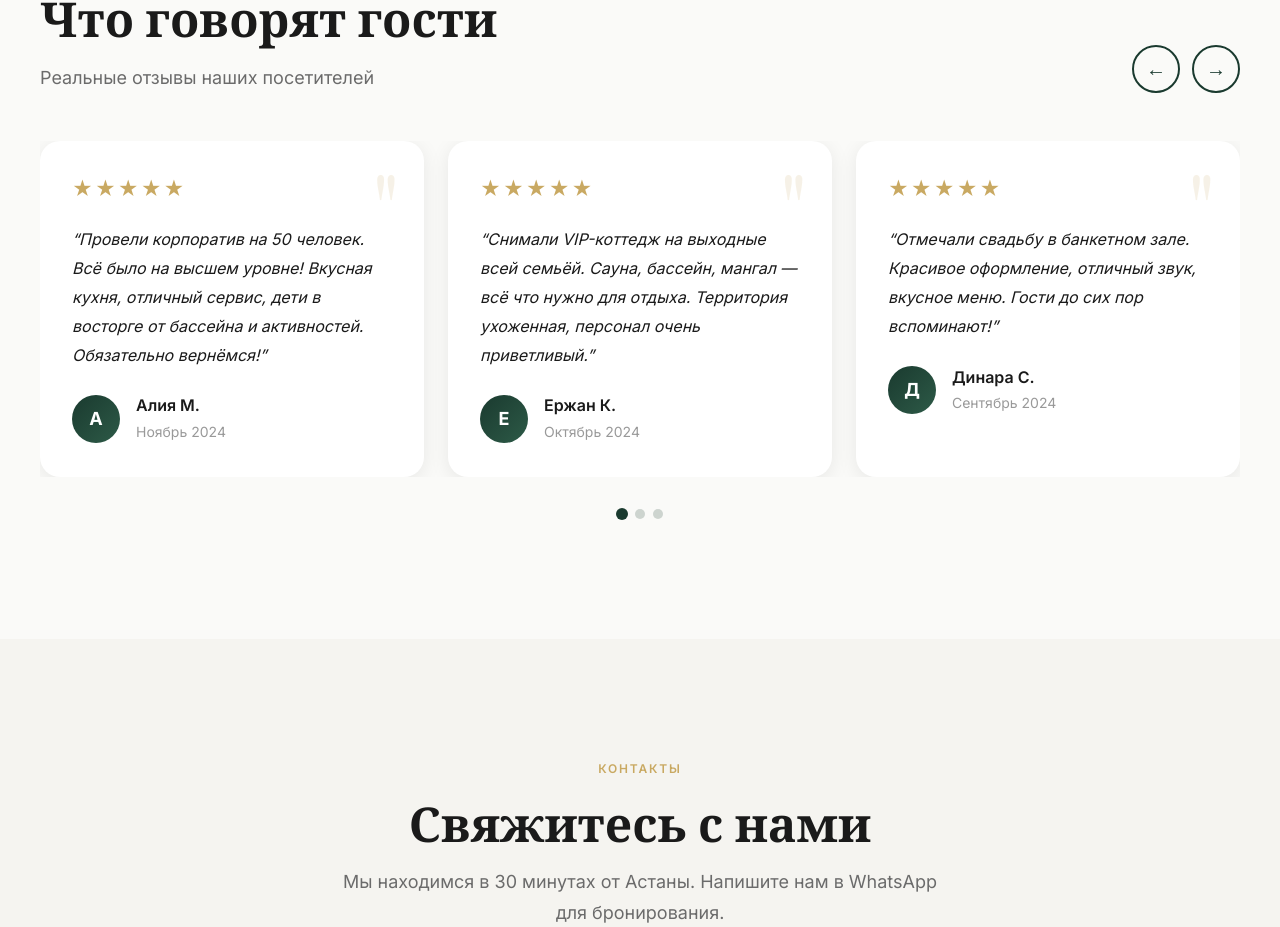
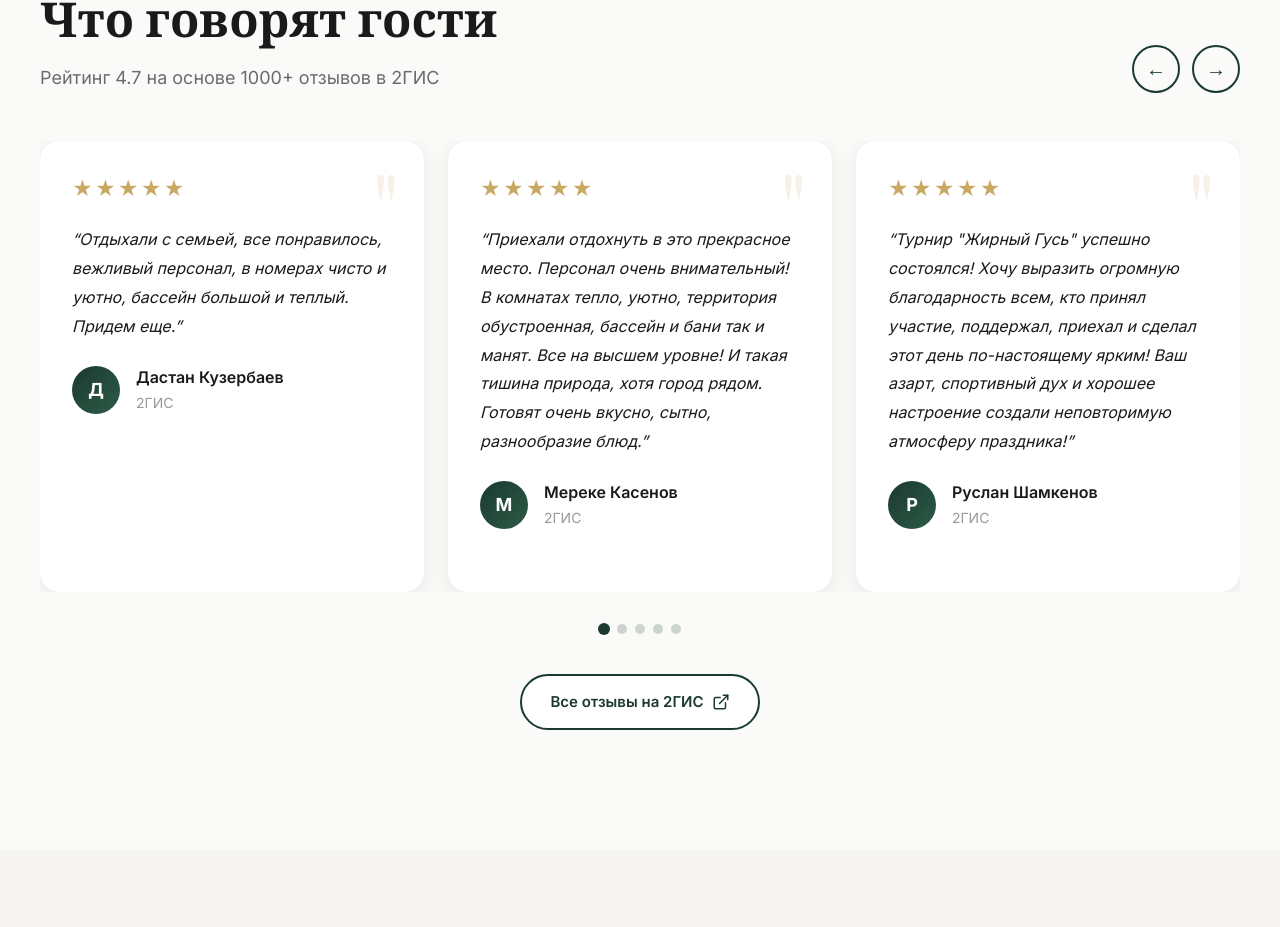
Before and after one commit to sulejmenRPG/beibarys-site, a Next.js app: page / in a window 1280 px wide. Shown: the part 9933-10860 px from the top of the page. Built offline with nearby package versions, Linux system fonts and the light colour scheme.

Commit message:
Add 7 real reviews from 2GIS with link to all reviews

```diff
--- a/src/components/Reviews.module.css
+++ b/src/components/Reviews.module.css
@@ -247,3 +247,30 @@
     background: var(--color-primary);
     transform: scale(1.2);
 }
+
+/* 2GIS Link */
+.moreLink {
+    display: flex;
+    justify-content: center;
+    margin-top: 40px;
+}
+
+.gisLink {
+    display: inline-flex;
+    align-items: center;
+    gap: 8px;
+    padding: 14px 28px;
+    background: var(--color-bg-card);
+    color: var(--color-primary);
+    font-weight: 600;
+    font-size: 0.9375rem;
+    text-decoration: none;
+    border-radius: var(--radius-full);
+    border: 2px solid var(--color-primary);
+    transition: all var(--transition-base);
+}
+
+.gisLink:hover {
+    background: var(--color-primary);
+    color: var(--color-text-inverse);
+}
--- a/src/components/Reviews.tsx
+++ b/src/components/Reviews.tsx
@@ -2,71 +2,73 @@
 
 import { useState } from 'react';
 import styles from './Reviews.module.css';
+import { ExternalLink } from 'lucide-react';
 
 interface Review {
     id: string;
     name: string;
-    date: string;
     rating: number;
     text: string;
 }
 
-interface ReviewsProps {
-    reviews?: Review[];
-}
-
-const defaultReviews = [
+const reviews: Review[] = [
     {
         id: '1',
-        name: 'Алия М.',
-        date: 'Ноябрь 2024',
+        name: 'Дастан Кузербаев',
         rating: 5,
-        text: 'Провели корпоратив на 50 человек. Всё было на высшем уровне! Вкусная кухня, отличный сервис, дети в восторге от бассейна и активностей. Обязательно вернёмся!',
+        text: 'Отдыхали с семьей, все понравилось, вежливый персонал, в номерах чисто и уютно, бассейн большой и теплый. Придем еще.',
     },
     {
         id: '2',
-        name: 'Ержан К.',
-        date: 'Октябрь 2024',
+        name: 'Мереке Касенов',
         rating: 5,
-        text: 'Снимали VIP-коттедж на выходные всей семьёй. Сауна, бассейн, мангал — всё что нужно для отдыха. Территория ухоженная, персонал очень приветливый.',
+        text: 'Приехали отдохнуть в это прекрасное место. Персонал очень внимательный! В комнатах тепло, уютно, территория обустроенная, бассейн и бани так и манят. Все на высшем уровне! И такая тишина природа, хотя город рядом. Готовят очень вкусно, сытно, разнообразие блюд.',
     },
     {
         id: '3',
-        name: 'Динара С.',
-        date: 'Сентябрь 2024',
+        name: 'Руслан Шамкенов',
         rating: 5,
-        text: 'Отмечали свадьбу в банкетном зале. Красивое оформление, отличный звук, вкусное меню. Гости до сих пор вспоминают!',
+        text: 'Турнир "Жирный Гусь" успешно состоялся! Хочу выразить огромную благодарность всем, кто принял участие, поддержал, приехал и сделал этот день по-настоящему ярким! Ваш азарт, спортивный дух и хорошее настроение создали неповторимую атмосферу праздника!',
     },
     {
         id: '4',
-        name: 'Нурлан Б.',
-        date: 'Август 2024',
-        rating: 4,
-        text: 'Взяли беседку на день рождения. Стрельба из лука и бампербол — это что-то! Рекомендую для активного отдыха с друзьями.',
+        name: 'Асылбек Даулетжанов',
+        rating: 5,
+        text: 'Сегодня заехали с семьей на денек, посетили крытый бассейн, сауну и хаммам. Все классно, хороший сервис. А завершили день в ресторане, кухня очень вкусная, атмосфера уютная, персонал вежливый и доброжелательный! Очень понравилось все, приедем еще много раз!',
     },
     {
         id: '5',
-        name: 'Айгуль Т.',
-        date: 'Июль 2024',
+        name: 'Зауре Тулепбергенова',
         rating: 5,
-        text: 'Идеальное место для семейного отдыха. Дети купались в бассейне, мы отдыхали в беседке. Чисто, уютно, еда вкусная.',
+        text: 'Спасибо большое, всё супер. Отличная кухня, обслуживание на высоте! Рекомендую.',
+    },
+    {
+        id: '6',
+        name: 'Бауржан Мусин',
+        rating: 5,
+        text: 'Сегодня принимал участие в соревновании по стендовой стрельбе. Организация на высшем уровне, атмосфера всего комплекса супер. Кухня вкусная. Одним словом всем советую!',
+    },
+    {
+        id: '7',
+        name: 'Асемгуль Жанбуршина',
+        rating: 5,
+        text: 'Кухня приятно удивила, шеф повар Маруф очень профессиональный. Салат сельдь под шубой был чудесный. Новинка — блюдо с курицей, рататуй под сырной корочкой интересное и сытное блюдо. Официанты и обслуживание также на отличном уровне. Большое спасибо руководству и коллективу Бейбарыс.',
     },
 ];
 
-export default function Reviews({ reviews }: ReviewsProps) {
-    const data = reviews || defaultReviews;
+export default function Reviews() {
     const [currentIndex, setCurrentIndex] = useState(0);
     const visibleReviews = 3;
 
     const nextSlide = () => {
         setCurrentIndex((prev) =>
-            prev + 1 >= data.length - visibleReviews + 1 ? 0 : prev + 1
+            prev + 1 >= reviews.length - visibleReviews + 1 ? 0 : prev + 1
         );
     };
 
     const prevSlide = () => {
         setCurrentIndex((prev) =>
-            prev - 1 < 0 ? data.length - visibleReviews : prev - 1
+            prev - 1 < 0 ? reviews.length - visibleReviews : prev - 1
         );
     };
 
@@ -78,7 +80,7 @@ export default function Reviews({ reviews }: ReviewsProps) {
                         <span className="section-label">Отзывы</span>
                         <h2 className="section-title">Что говорят гости</h2>
                         <p className="section-subtitle">
-                            Реальные отзывы наших посетителей
+                            Рейтинг 4.7 на основе 1000+ отзывов в 2ГИС
                         </p>
                     </div>
                     <div className={styles.controls}>
@@ -96,7 +98,7 @@ export default function Reviews({ reviews }: ReviewsProps) {
                         className={styles.track}
                         style={{ transform: `translateX(-${currentIndex * (100 / visibleReviews)}%)` }}
                     >
-                        {data.map((review) => (
+                        {reviews.map((review) => (
                             <div key={review.id} className={styles.card}>
                                 <div className={styles.stars}>
                                     {'★'.repeat(review.rating)}{'☆'.repeat(5 - review.rating)}
@@ -108,7 +110,7 @@ export default function Reviews({ reviews }: ReviewsProps) {
                                     </div>
                                     <div>
                                         <span className={styles.name}>{review.name}</span>
-                                        <span className={styles.date}>{review.date}</span>
+                                        <span className={styles.date}>2ГИС</span>
                                     </div>
                                 </div>
                             </div>
@@ -117,7 +119,7 @@ export default function Reviews({ reviews }: ReviewsProps) {
                 </div>
 
                 <div className={styles.dots}>
-                    {data.slice(0, data.length - visibleReviews + 1).map((_, index) => (
+                    {reviews.slice(0, reviews.length - visibleReviews + 1).map((_, index) => (
                         <button
                             key={index}
                             className={`${styles.dot} ${index === currentIndex ? styles.dotActive : ''}`}
@@ -126,6 +128,18 @@ export default function Reviews({ reviews }: ReviewsProps) {
                         />
                     ))}
                 </div>
+
+                <div className={styles.moreLink}>
+                    <a
+                        href="https://2gis.kz/nur_sultan/firm/70000001032462175?m=71.766869%2C51.086376%2F16"
+                        target="_blank"
+                        rel="noopener noreferrer"
+                        className={styles.gisLink}
+                    >
+                        <span>Все отзывы на 2ГИС</span>
+                        <ExternalLink size={18} />
+                    </a>
+                </div>
             </div>
         </section>
     );
```
